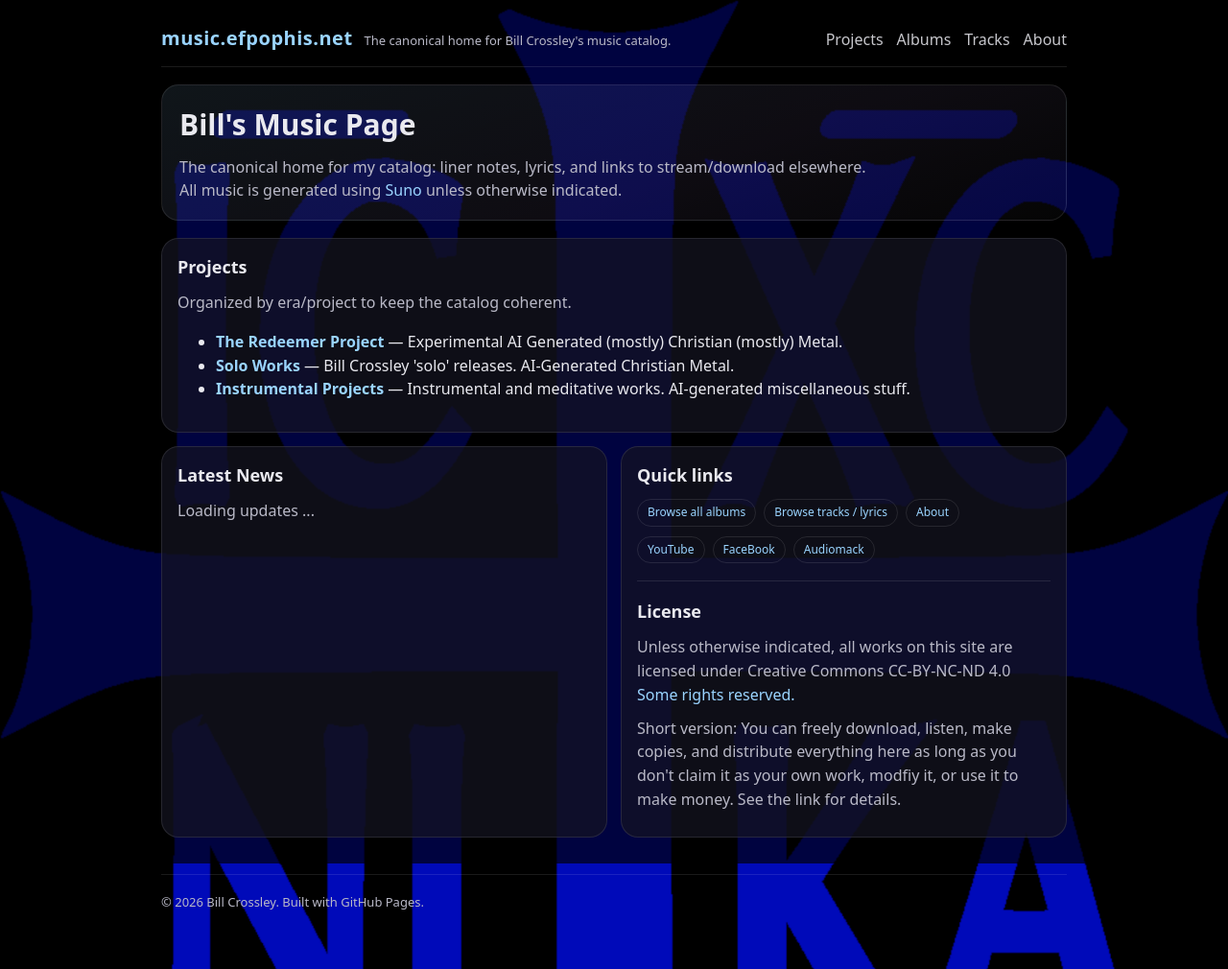
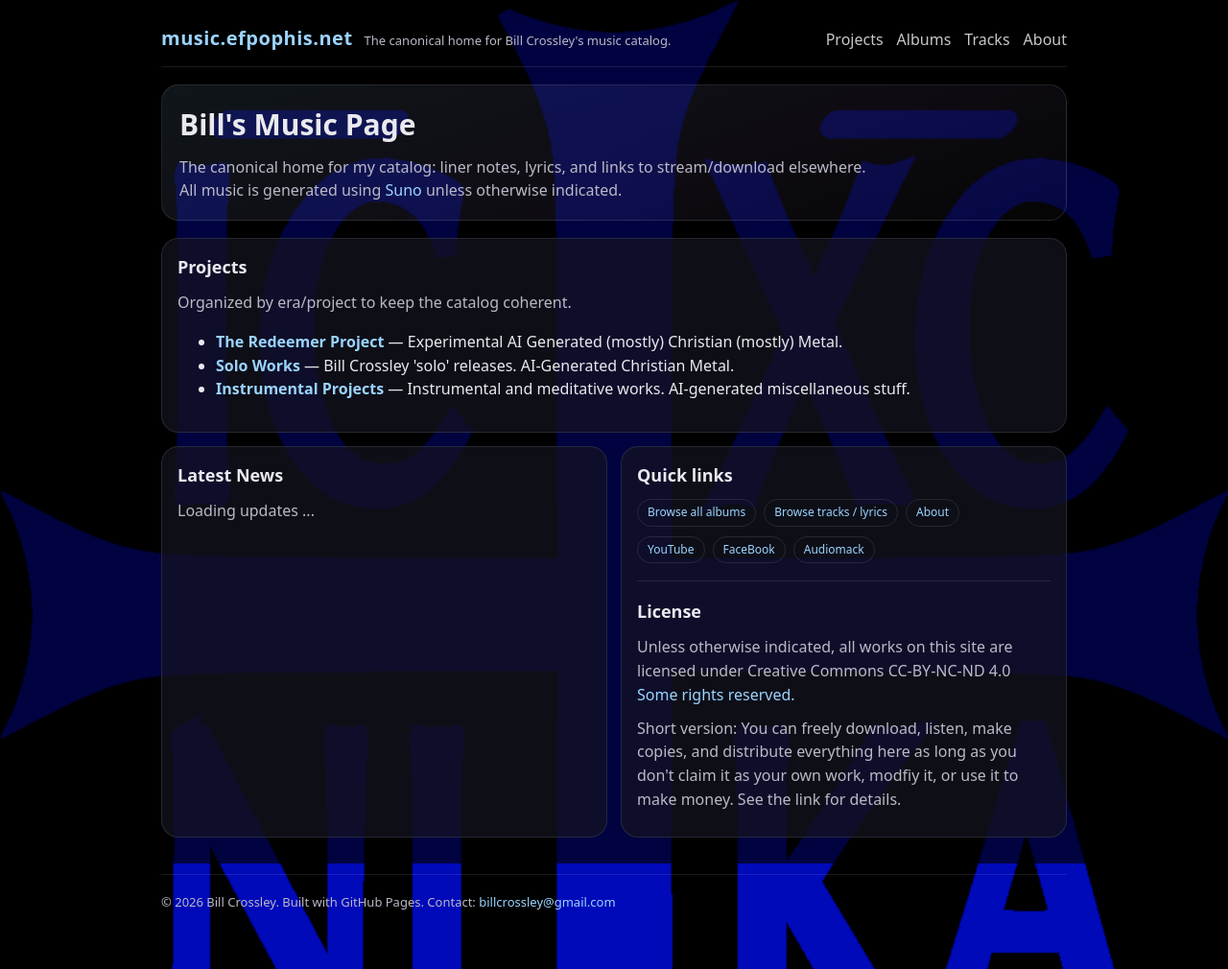
Before and after one commit to Efpophis/music-efpophis-net, a Jekyll site: the page built from index.md, in a window 1280 px wide. Shown: the whole page at 96% size. Built offline with Jekyll 4.4.1, drawn with Linux system fonts in a browser that asks for light colours.

Commit message:
added contact info to footer

```diff
--- a/_layouts/default.html
+++ b/_layouts/default.html
@@ -8,7 +8,7 @@
       {% include header.html %}
       {{ content }}
       <div class="footer">
-        <div>© {{ site.time | date: '%Y' }} Bill Crossley. Built with GitHub Pages.</div>
+        <div>© {{ site.time | date: '%Y' }} Bill Crossley. Built with GitHub Pages.  Contact:  <a href="mailto:billcrossley@gmail.com">billcrossley@gmail.com</a></div>
       </div>
     </div>
   </body>
```
